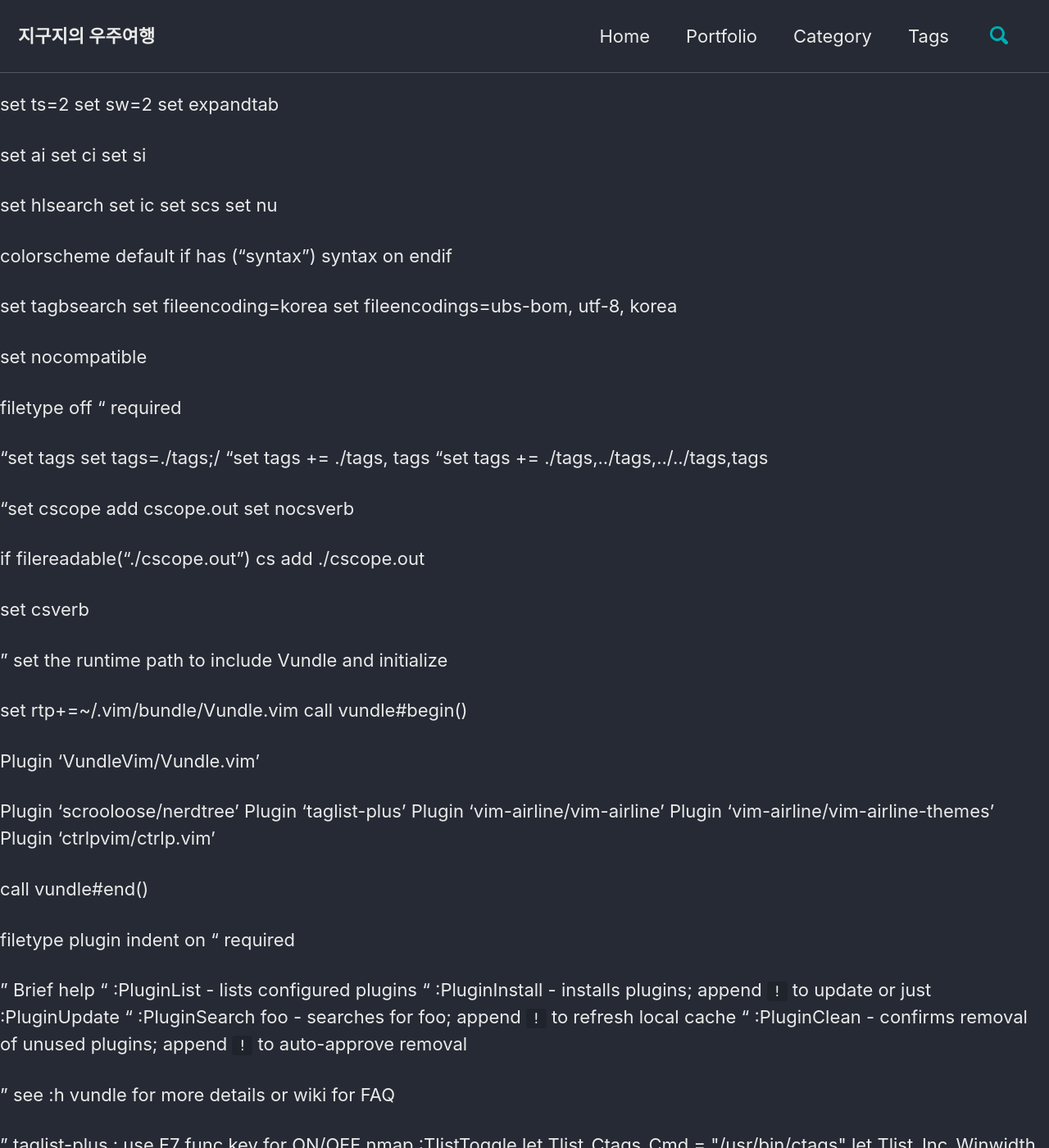
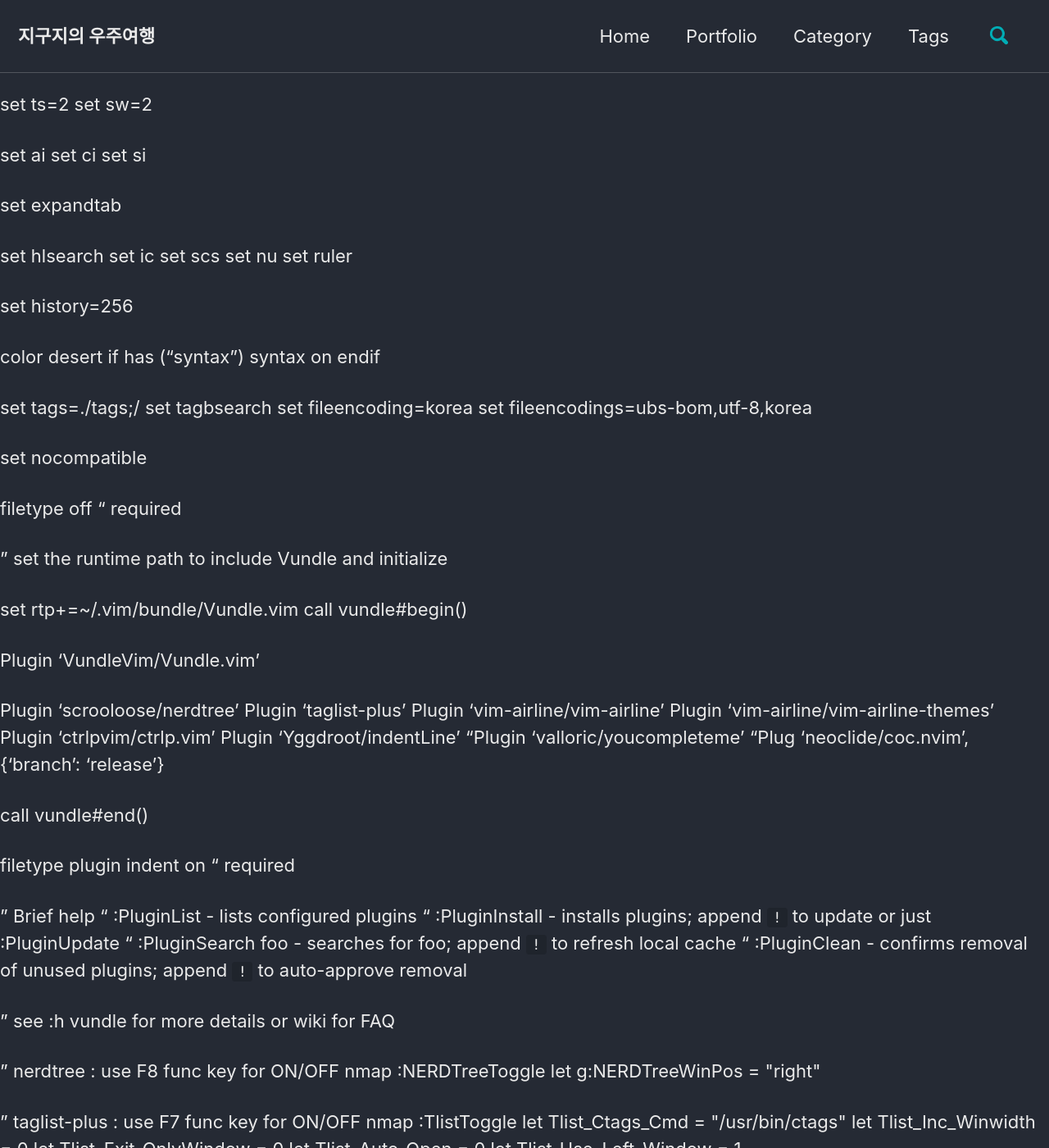
Before and after one commit to hyesuk-k/hyesuk-k.github.io, a Jekyll site: the page built from assets/files/v_vimrc.md, in a window 1280 px wide and 1400 px high. Shown: the whole window at 82% size. Built offline with Jekyll 4.4.1, drawn with Linux system fonts in a browser that asks for light colours; cached includes are drawn as plain includes; our own code applies the rules of GitHub Pages for plain Markdown files; some of the changed text lies outside the part shown.

Commit message:
[vimrc] intent UI 로 보여주는 plugin 추가

```diff
--- a/assets/files/v_vimrc.md
+++ b/assets/files/v_vimrc.md
@@ -1,41 +1,33 @@
 set ts=2
 set sw=2
-set expandtab
 
 set ai
 set ci
 set si
 
+set expandtab
+
 set hlsearch
 set ic
 set scs
 set nu
+set ruler
 
-colorscheme default
+set history=256
+
+color desert
 if has ("syntax")
-  syntax on
+        syntax on
 endif
 
+set tags=./tags;/
 set tagbsearch
 set fileencoding=korea
-set fileencodings=ubs-bom, utf-8, korea
+set fileencodings=ubs-bom,utf-8,korea
 
 set nocompatible
 
 filetype off    " required
-
-"set tags
-set tags=./tags;/
-"set tags += ./tags, tags
-"set tags += ./tags,../tags,../../tags,tags
-
-"set cscope add cscope.out
-set nocsverb
-
-if filereadable("./cscope.out")
-  cs add ./cscope.out
-
-set csverb
 
 " set the runtime path to include Vundle and initialize
 
@@ -49,6 +41,9 @@ Plugin 'taglist-plus'
 Plugin 'vim-airline/vim-airline'
 Plugin 'vim-airline/vim-airline-themes'
 Plugin 'ctrlpvim/ctrlp.vim'
+Plugin 'Yggdroot/indentLine'
+"Plugin 'valloric/youcompleteme'
+"Plug 'neoclide/coc.nvim', {'branch': 'release'}
 
 call vundle#end()
 
@@ -62,6 +57,10 @@ filetype plugin indent on    " required
 
 " see :h vundle for more details or wiki for FAQ
 
+" nerdtree : use F8 func key for ON/OFF
+nmap <F8> :NERDTreeToggle<CR>
+let g:NERDTreeWinPos = "right"
+
 " taglist-plus : use F7 func key for ON/OFF
 nmap <F9> :TlistToggle<CR>
 let Tlist_Ctags_Cmd = "/usr/bin/ctags"
@@ -100,6 +95,12 @@ func! GrepHPP()
 endfunc
 nmap ,lh :call GrepHPP() <CR>
 
+func! GrepCPP()
+  let sm=expand("<cword>")
+  exe "!grep -rn " .sm " --include=*.{c,cc,cpp}"
+endfunc
+nmap ,lc :call GrepHPP() <CR>
+
 nmap <F4> :qa!<CR>
 nmap <F2> :tabnew<CR>
 " move to the right tab
```
Also changed, not shown: other parts of assets/files/v_vimrc.md (+0 -4 lines).
